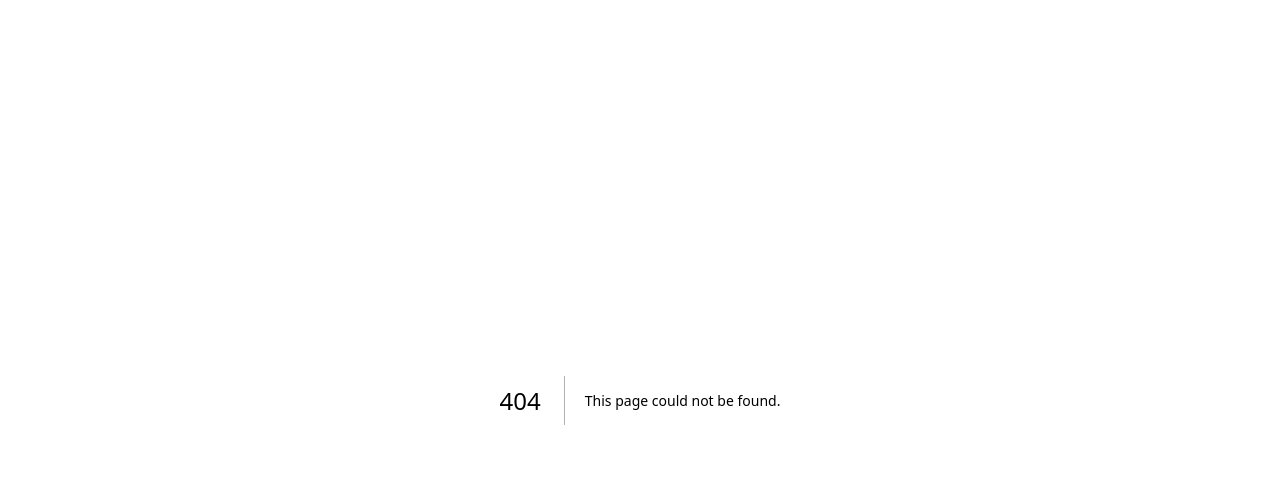
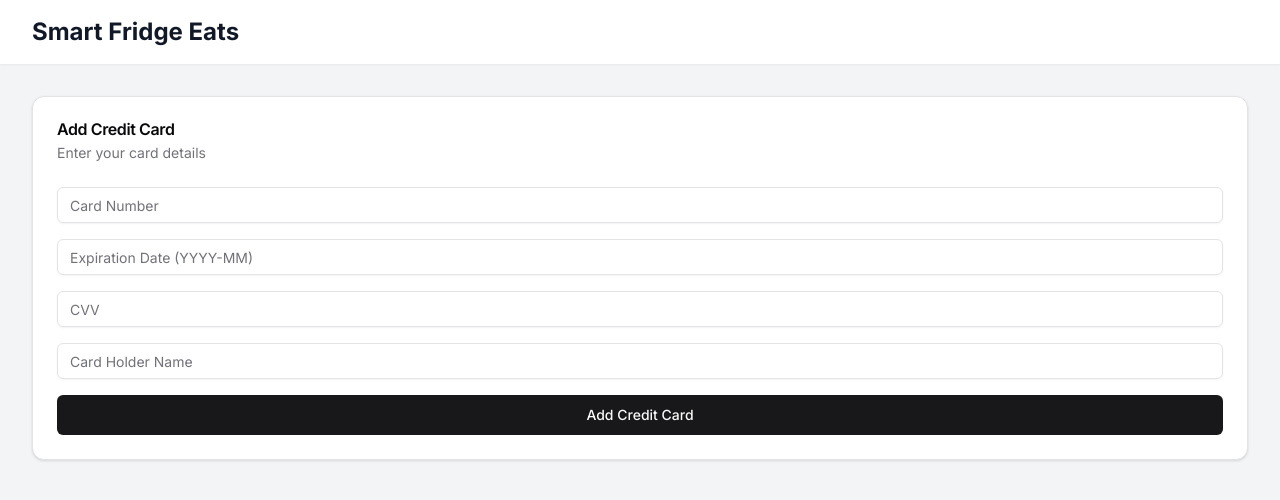
Before and after one commit to tpII/2024-J4-SmartVendingMachine, a Next.js app in the folder Frontend/: page /add-card in a window 1280 px wide. Before the commit this address had no page. Shown: the top 500 px of the page. Built offline with nearby package versions, Linux system fonts and the light colour scheme.

Commit message:
view add card front

```diff
--- /dev/null
+++ b/Frontend/src/app/add-card/page.tsx
@@ -0,0 +1,116 @@
+import { useState } from "react";
+import { Button } from "@/components/ui/button";
+import { Input } from "@/components/ui/input";
+import {
+  Card,
+  CardContent,
+  CardDescription,
+  CardHeader,
+  CardTitle,
+} from "@/components/ui/card";
+import Cookies from "js-cookie";
+
+export default function AddCreditCard() {
+  const [cardNumber, setCardNumber] = useState("");
+  const [expirationDate, setExpirationDate] = useState("");
+  const [cvv, setCvv] = useState("");
+  const [cardHolderName, setCardHolderName] = useState("");
+
+  const handleAddCard = async () => {
+    // Validaciones básicas
+    if (cardNumber.length !== 16) {
+      alert("The card number must be 16 digits.");
+      return;
+    }
+    if (!/^\d{4}-\d{2}$/.test(expirationDate)) {
+      alert("The expiration date must be in the format YYYY-MM.");
+      return;
+    }
+    if (cvv.length < 3 || cvv.length > 4) {
+      alert("The CVV must be 3 or 4 digits.");
+      return;
+    }
+
+    try {
+      const token = Cookies.get("authToken");
+      if (!token) {
+        alert("You must be logged in to add a credit card.");
+        return;
+      }
+
+      const response = await fetch(`${process.env.NEXT_PUBLIC_API_URL}/api/credit-card/`, {
+        method: "POST",
+        headers: {
+          "Content-Type": "application/json",
+          Authorization: `Bearer ${token}`,
+        },
+        body: JSON.stringify({
+          card_number: cardNumber,
+          expiration_date: expirationDate,
+          cvv: cvv,
+          card_holder_name: cardHolderName,
+        }),
+      });
+
+      if (response.ok) {
+        alert("Credit card added successfully!");
+        window.location.href = "/dashboard";
+      } else {
+        alert("Failed to add credit card");
+      }
+    } catch (error) {
+      console.error("Request error", error);
+      alert("An error occurred. Please try again.");
+    }
+  };
+
+  return (
+    <div className="min-h-screen bg-gray-100">
+      <header className="bg-white shadow-sm">
+        <div className="max-w-7xl mx-auto px-4 sm:px-6 lg:px-8 py-4 flex justify-between items-center">
+          <h1 className="text-2xl font-bold text-gray-900">Smart Fridge Eats</h1>
+        </div>
+      </header>
+
+      <main className="max-w-7xl mx-auto px-4 sm:px-6 lg:px-8 py-8">
+        <Card>
+          <CardHeader>
+            <CardTitle>Add Credit Card</CardTitle>
+            <CardDescription>Enter your card details</CardDescription>
+          </CardHeader>
+          <CardContent className="space-y-4">
+            <Input
+              placeholder="Card Number"
+              type="text"
+              value={cardNumber}
+              onChange={(e) => setCardNumber(e.target.value)}
+              maxLength={16}
+            />
+            <Input
+              placeholder="Expiration Date (YYYY-MM)"
+              type="text"
+              value={expirationDate}
+              onChange={(e) => setExpirationDate(e.target.value)}
+            />
+            <Input
+              placeholder="CVV"
+              type="text"
+              value={cvv}
+              onChange={(e) => setCvv(e.target.value)}
+              maxLength={4}
+            />
+            <Input
+              placeholder="Card Holder Name"
+              type="text"
+              value={cardHolderName}
+              onChange={(e) => setCardHolderName(e.target.value)}
+            />
+            <Button className="w-full" onClick={handleAddCard}>
+              Add Credit Card
+            </Button>
+          </CardContent>
+        </Card>
+      </main>
+    </div>
+  );
+}
```
